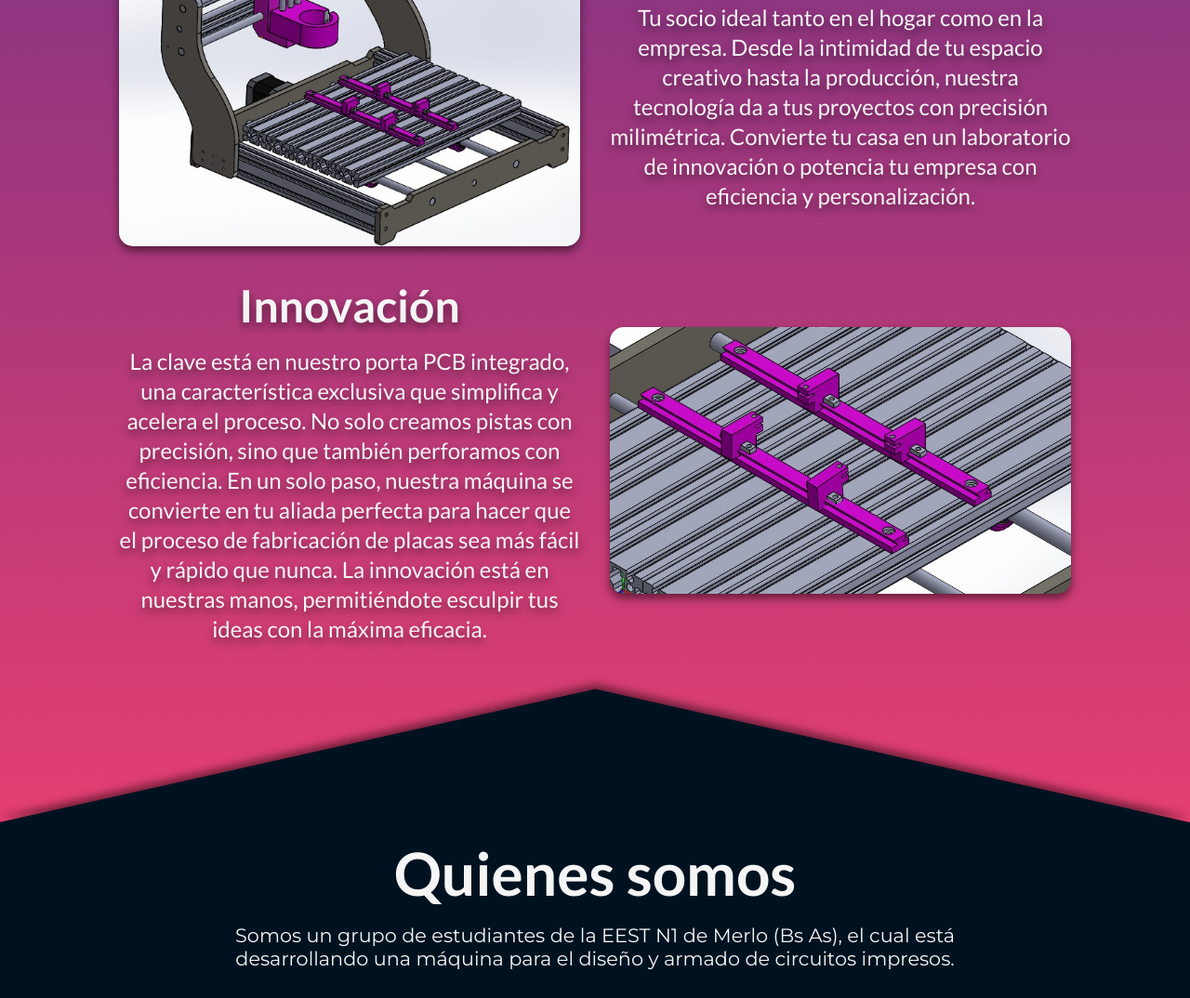
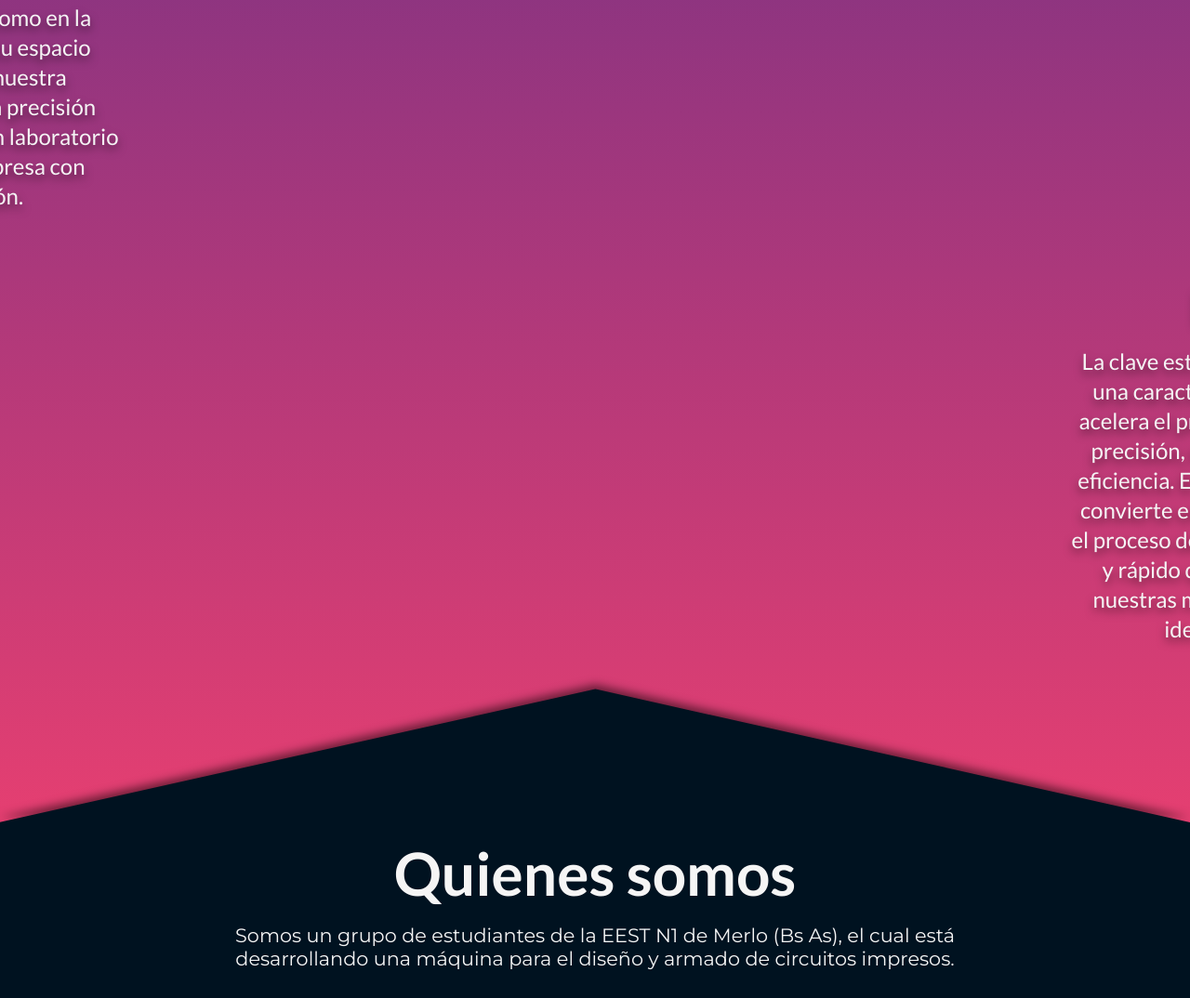
Before and after one commit to Argiiasd/CNC_Expert_Landing_Page, a Next.js app: page / in a window 1280 px wide. Shown: the part 1100-2174 px from the top of the page at 93% size. Built offline with nearby package versions, Linux system fonts and the light colour scheme.

Commit message:
animaciones

```diff
--- a/app/ui/about/about.module.css
+++ b/app/ui/about/about.module.css
@@ -10,6 +10,15 @@
 @keyframes slideInFromRight {
     0% {
         transform: translateX(100%);
+    }
+    100% {
+        transform: translateX(0);
+    }
+}
+
+@keyframes slideInFromBottom {
+    0% {
+        transform: translateY(100%);
     }
     100% {
         transform: translateX(0);
@@ -68,7 +77,9 @@
     align-items: center;
     width: 80%;
     gap: 2rem;
-    animation: slideInFromLeft 1s ease 1 forwards;
+    animation: slideInFromLeft linear both;
+    animation-timeline: view();
+    animation-range: entry;
 }
 
 .content2Container {
@@ -77,7 +88,10 @@
     justify-content: center;
     align-items: center;
     width: 80%;
-    gap: 2rem
+    gap: 2rem;
+    animation: slideInFromRight linear both;
+    animation-timeline: view();
+    animation-range: entry;
 }
 
 .imageContainer {
```
Also changed, not shown: app/page.js (line endings or trailing spaces).
